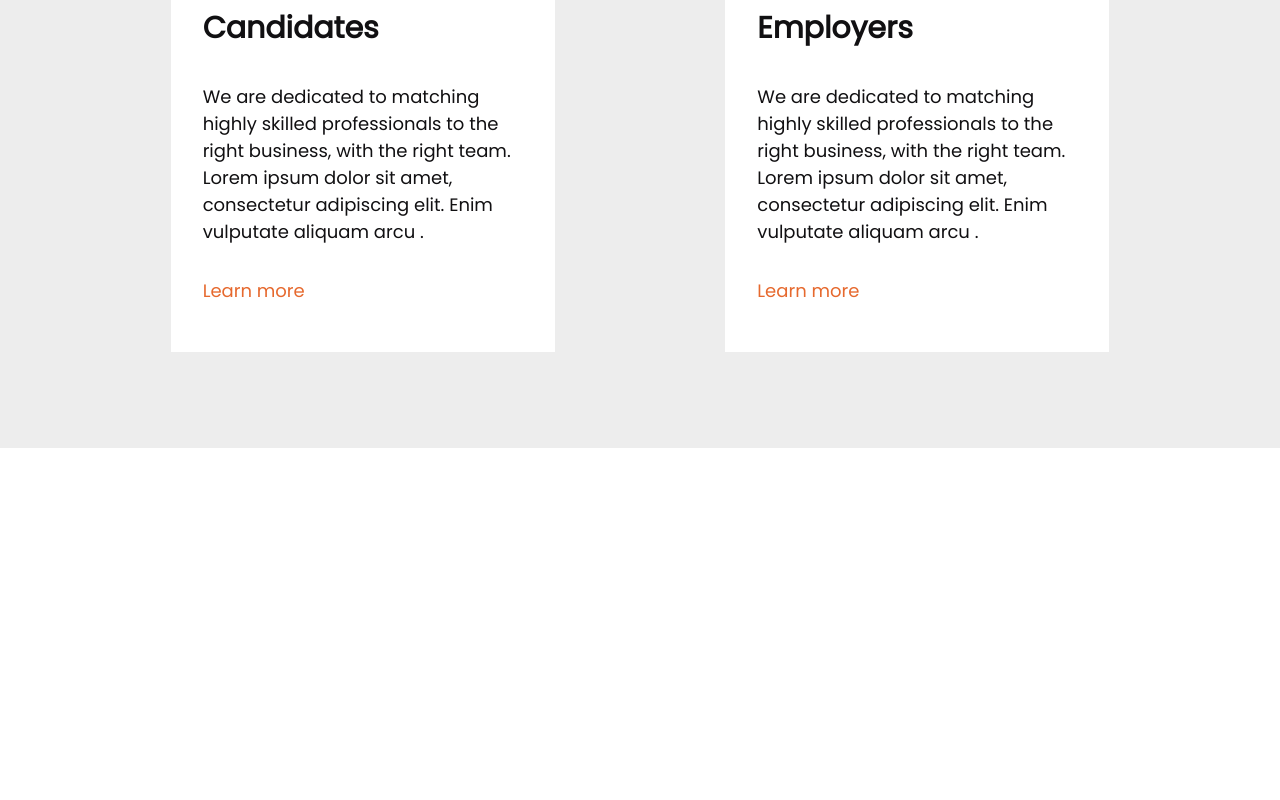
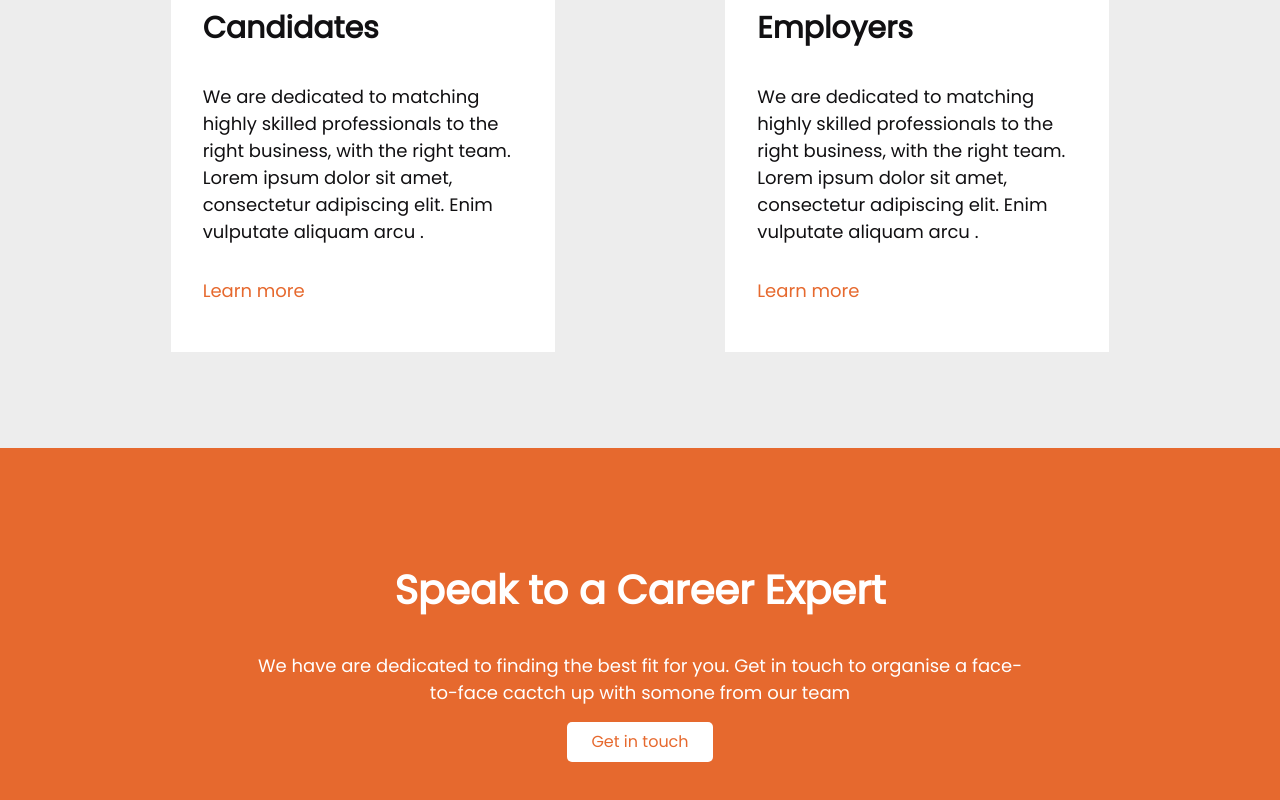
Before and after one commit to Shaan3110/techwondoe_frontend, a React (Create React App) app: page / in a window 1280 px wide. Shown: the part 2913-3713 px from the top of the page. Before the commit the page ends 3361 px from the top, so only its background shows below. Built offline with nearby package versions, Linux system fonts and the light colour scheme.

Commit message:
contact us

```diff
--- a/src/components/UI/Button/Button.css
+++ b/src/components/UI/Button/Button.css
@@ -12,9 +12,9 @@
     background-color: #E6692E;
   }
   .button--secondary {
-    color: #333;
-    background-color: transparent;
-    box-shadow: rgba(0, 0, 0, 0.15) 0px 0px 0px 1px inset;
+    color: #E6692E;
+    background-color: #FFFFFF;
+    border: none;
   }
   .button--small {
     font-size: 12px;
--- /dev/null
+++ b/src/components/subComponent/ContactUs/ContactUs.css
@@ -0,0 +1,17 @@
+.contactus{
+    background-color: #E6692E;
+    display: flex;
+    flex-direction: column;
+    justify-content: center;
+    align-items: center;
+    padding: 6rem 0rem;
+}
+.contactus h1{
+    color:#ffffff;
+    margin: 1rem 0rem;
+}
+.connectus_tagline{
+    width: 60%;
+    text-align: center;
+    word-wrap: break-word;
+}
--- /dev/null
+++ b/src/components/subComponent/ContactUs/ContactUs.jsx
@@ -0,0 +1,26 @@
+import React from "react";
+import "./ContactUs.css";
+import { Typography } from "../../UI/Typography/Typography";
+import { Button } from "../../UI/Button/Button";
+
+export const ContactUs = () => {
+  return (
+    <div className="contactus">
+      <Typography
+        size={"heading"}
+        primary={false}
+        text={"Speak to a Career Expert"}
+      />
+      <div className="connectus_tagline">
+        <Typography
+          size={"paragraph"}
+          primary={false}
+          text={
+            "We have are dedicated to finding the best fit for you. Get in touch to organise a face-to-face cactch up with somone from our team"
+          }
+        />
+      </div>
+      <Button primary={false} size={"large"} label={"Get in touch"} />
+    </div>
+  );
+};
--- a/src/pages/Landing/Home.jsx
+++ b/src/pages/Landing/Home.jsx
@@ -5,6 +5,7 @@ import { Features } from '../../components/subComponent/Features/Features'
 import { OurTeam } from '../../components/subComponent/OurTeam/OurTeam'
 import { Types } from '../../components/subComponent/Types/Types'
 import { LatestNews } from '../../components/subComponent/LatestNews/LatestNews'
+import { ContactUs } from '../../components/subComponent/ContactUs/ContactUs'
 
 const Home = () => {
   return (
@@ -15,6 +16,7 @@ const Home = () => {
         <OurTeam/>
         <LatestNews/>
         <Types/>
+        <ContactUs/>
     </>
   )
 }
```
Also changed, not shown: src/assets/images/instagram_logo.png (added), 1 other file (tests, documents, lock files or other folders).
